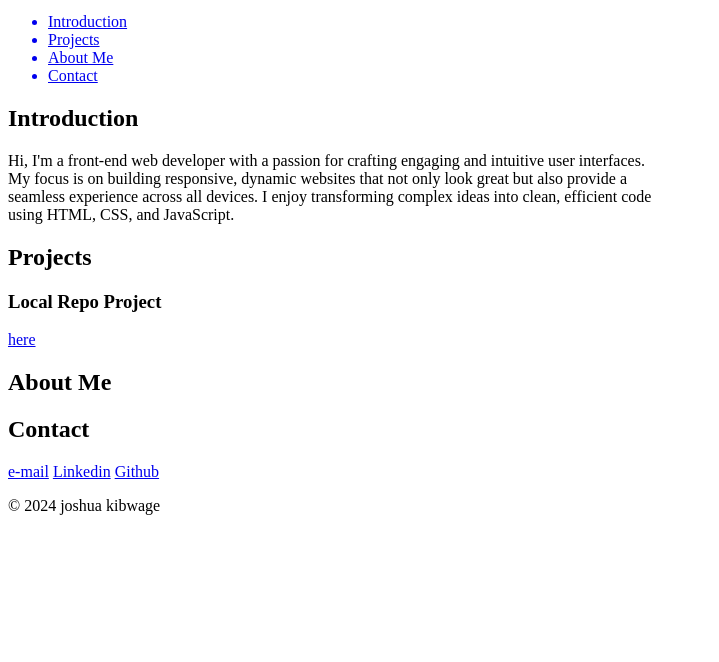
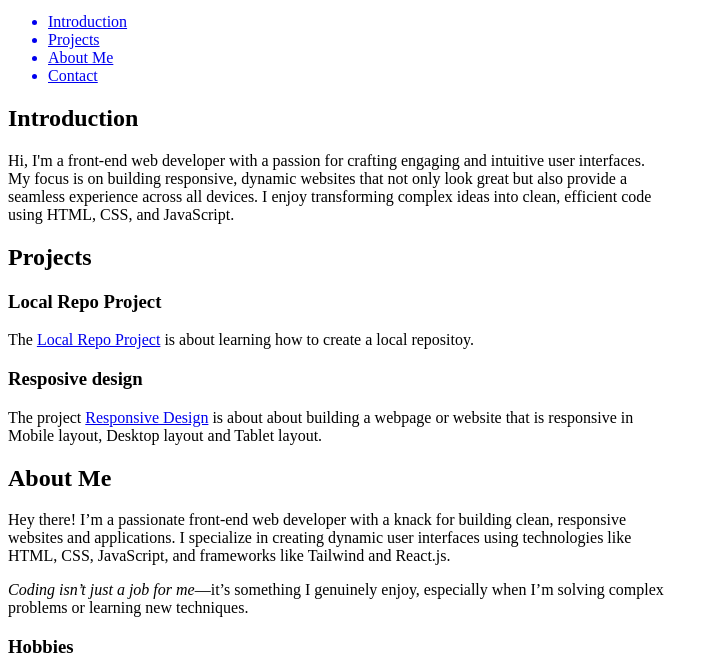
Before and after one commit to Joshuakibwage/My_First_Portfolio, a plain HTML site: page portfolio/index.html in a window 1280 px wide. Shown: the part 138-800 px from the top of the page, without its empty margins (0-719 px from the left). Drawn offline with Linux system fonts and the light colour scheme.

Commit message:
Add text in about me

```diff
--- a/portfolio/index.html
+++ b/portfolio/index.html
@@ -31,15 +31,15 @@
                 <article>
                     <article class="project">
                         <h3>Local Repo Project</h3>
-                        <p></p>
-                        <a href="https://github.com/Joshuakibwage/LocalRepoProject" target="_blank">here</a>
+
+                        <p>The <a href="https://github.com/Joshuakibwage/LocalRepoProject" target="_blank">Local Repo Project</a> is about learning how to create a local repositoy.</p>
 
                     </article>
                     <article>
                         <article class="projects">
-                            <h3></h3>
-                            <p></p>
-                            <a href=""></a>
+                            <h3>Resposive design</h3>
+
+                            <p>The project <a href="https://github.com/Joshuakibwage/responsive-design" target="_blank">Responsive Design</a> is about about building a webpage or website that is responsive in <br>Mobile layout, Desktop layout and Tablet layout.</p>
 
                         </article>
                     </article>
@@ -47,8 +47,13 @@
 
 
             </section>
-            <section id="about">
+            <section id="about-me">
                 <h2>About Me</h2>
+                <p>Hey there! I’m a passionate front-end web developer with a knack for building clean, responsive <br>websites and applications. I specialize in creating dynamic user interfaces using technologies like <br>HTML, CSS, JavaScript, and frameworks like Tailwind and React.js. </p>
+                <p><em>Coding isn’t just a job for me</em>—it’s something I genuinely enjoy, especially when I’m solving complex <br> problems or learning new techniques.</p>
+
+                <h3>Hobbies</h3>
+                <p>When I’m not coding, you’ll find me outdoors, riding my bike. I’m also a huge sports fan and love <br> playing football and basketball with friends. I believe that staying active and keeping my mind fresh <br>allows me to bring the best creativity and focus to my work.</p>
 
             </section>
             <section id="contact">
```
